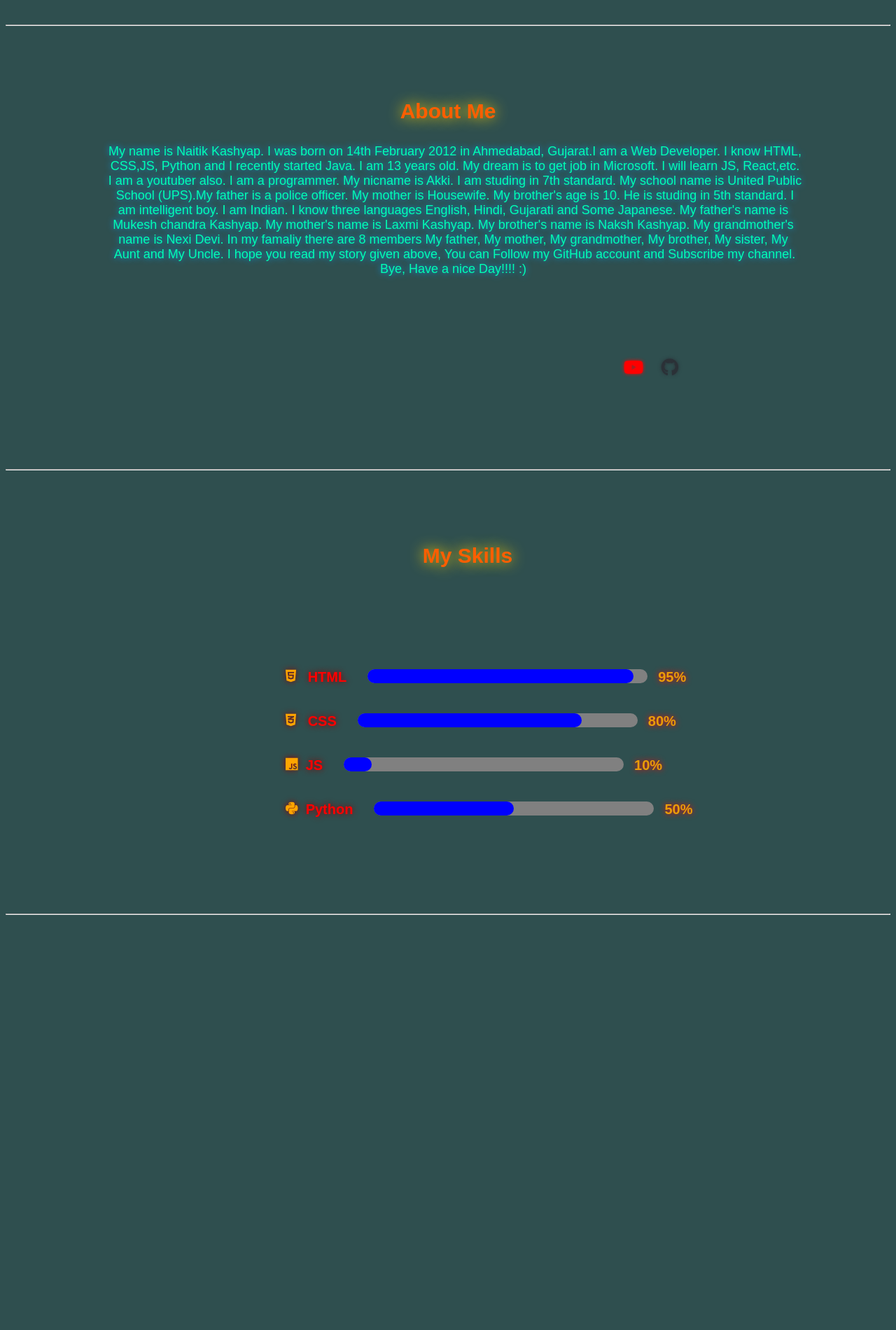
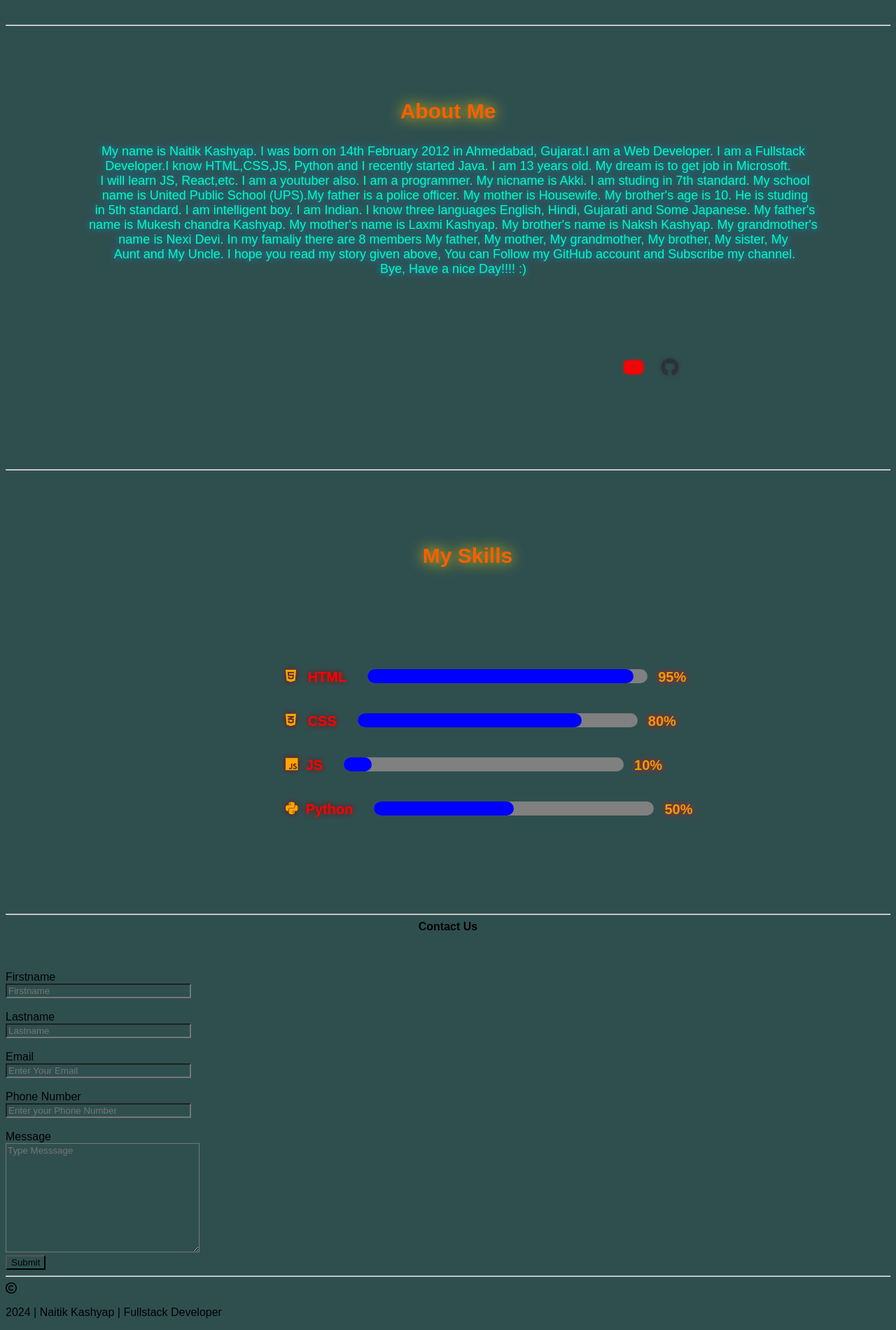
Before and after one commit to AK-Programs/CSS, a plain HTML site: page index.html in a window 1280 px wide. Shown: the part 427-2327 px from the top of the page at 70% size. Before the commit the page ends 1804 px from the top, so only its background shows below. Drawn offline with Linux system fonts and the light colour scheme; files whose address does not match are found by name.

Commit message:
Update index.html

```diff
--- a/index.html
+++ b/index.html
@@ -12,16 +12,16 @@
 <body>
     <div class="navbar">
       <a href="https://ak-programs.w3spaces.com" class="link" target="_blank"><img src="./Images/image.png" class="logo">AK Programs</a>
-    <a href="index.html" class="home">Home</a>
-    <a href="#about">About me</a>
-    <a href="#skills">Skills</a>
-    <a href="#contact">Contact Us</a>
+    <a href="index.html" class="home"> <i class="fa-solid fa-house" id="i8"></i>Home</a>
+    <a href="#about"> <i class="fa-solid fa-user" id="i9"></i>About me</a>
+    <a href="#skills"> <i class="fa-solid fa-award" id="i10"></i>Skills</a>
+    <a href="#contact"> <i class="fa-solid fa-square-phone" id="i11"></i>Contact Us</a>
     </div>
 
     <div class="background"></div>
 
     <div class="profile">
-      <img src="./Images/profile.png" alt="My Profile Image" class="profile-image" id="background">
+      <img src="./Images/profile.png" alt=" My Profile Image" class="profile-image" id="background">
     </div>
 
     <div class="text">
@@ -49,12 +49,12 @@
       <header>
         <section class="secabout"> <h1>About Me</h1>
           <div> <pre class="about">
-    My name is Naitik Kashyap. I was born on 14th February 2012 in Ahmedabad, Gujarat.I am a Web Developer. I know HTML,
-    CSS,JS, Python and I recently started Java. I am 13 years old. My dream is to get job in Microsoft. I will learn JS, React,etc.
-    I am a youtuber also. I am a programmer. My nicname is Akki. I am studing in 7th standard. My school name is United Public
-    School (UPS).My father is a police officer. My mother is Housewife. My brother's age is 10. He is studing in 5th standard. I
-    am intelligent boy. I am Indian. I know three languages English, Hindi, Gujarati and Some Japanese. My father's name is
-    Mukesh chandra Kashyap. My mother's name is Laxmi Kashyap. My brother's name is Naksh Kashyap. My grandmother's
+    My name is Naitik Kashyap. I was born on 14th February 2012 in Ahmedabad, Gujarat.I am a Web Developer. I am a Fullstack
+    Developer.I know HTML,CSS,JS, Python and I recently started Java. I am 13 years old. My dream is to get job in Microsoft.
+    I will learn JS, React,etc. I am a youtuber also. I am a programmer. My nicname is Akki. I am studing in 7th standard. My school
+    name is United Public School (UPS).My father is a police officer. My mother is Housewife. My brother's age is 10. He is studing
+    in 5th standard. I am intelligent boy. I am Indian. I know three languages English, Hindi, Gujarati and Some Japanese. My father's
+    name is Mukesh chandra Kashyap. My mother's name is Laxmi Kashyap. My brother's name is Naksh Kashyap. My grandmother's
     name is Nexi Devi. In my famaliy there are 8 members My father, My mother, My grandmother, My brother, My sister, My
     Aunt and My Uncle. I hope you read my story given above, You can Follow my GitHub account and Subscribe my channel.
     Bye, Have a nice Day!!!! :) </pre>
@@ -97,11 +97,60 @@
           </div>
         </div>
       </div>
-  </section> <hr>
+  </section> <hr id="contact">
 
+    <section>
+      <form method="post" id="form">
+        <form class="fieldset-1">
+            <center><legend><b>Contact Us</b></legend>
+                  </center> <br> <br> <br>
 
+      <div class="container">
+        <div class="form.group">
+            <label for="firstname"> Firstname
+            </label> <br>
+            <input type="text" name="firstname" placeholder= "Firstname" size="30" required id="firstname"> <br> <br>
+        </div>
+
+        <div class="form.group">
+          <label for="firstname"> Lastname
+          </label> <br>
+          <input type="text" name="lastname" placeholder= "Lastname" size="30" required id="lastname"> <br> <br>
+      </div>
+
+      <div class="form.group">
+        <label for="email"> Email
+        </label> <br>
+        <input type="email" name="email" id="email"size="30" placeholder="Enter Your Email" required> <br> <br>
+      </div>
+
+      <div class="form.group">
+        <label for="phone">Phone Number
+        </label> <br>
+        <input type="tel" name="phone" id="phone" size="30" placeholder="Enter your Phone Number" required> <br> <br>
+      </div>
+
+      <div class="form.group">
+        <label for="message"> Message
+        </label> <br>
+        <textarea name="message" id="message" cols="32" rows="10" placeholder="Type Messsage"></textarea>
+      </div>
+
+      <div class="form.group">
+        <input type="submit" value="Submit">
+      </div>
+      </div>
+    </form>
+    </section>
 
       </header>
+      <hr>
+
+      <footer>
+        <div class="footer">
+          <i class="fa-regular fa-copyright" id="i7"></i> <p>2024 | Naitik Kashyap | Fullstack Developer</p>
+        </div>
+      </footer>
 
 </body>
 </html>
```
